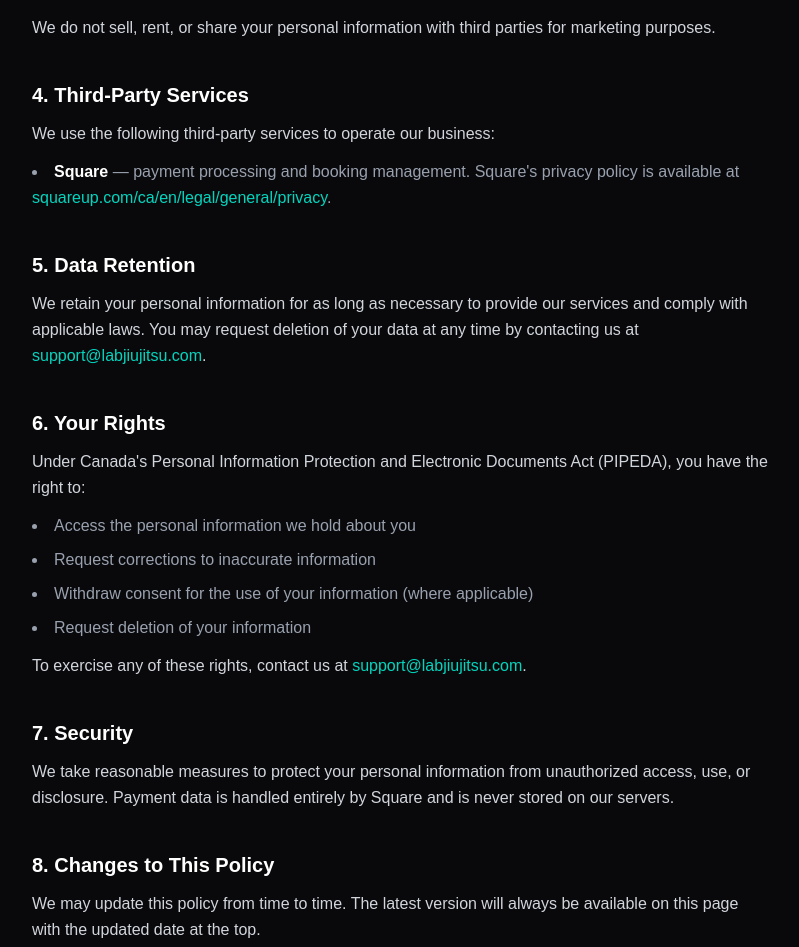
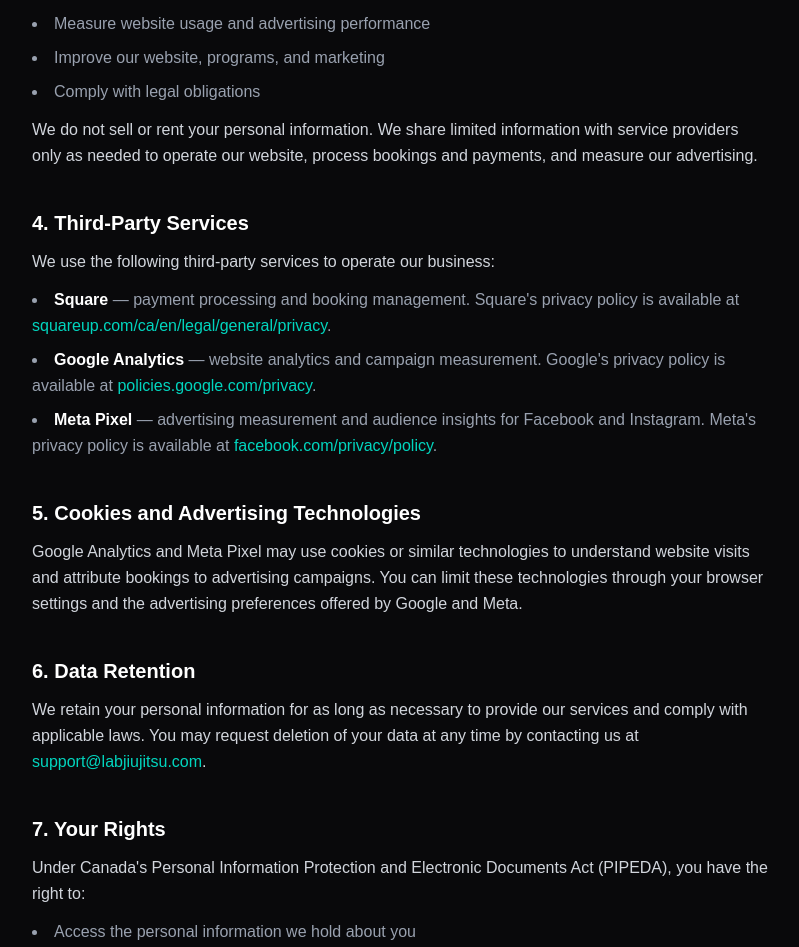
Before and after one commit to jha-manish/the-lab-bjj, a Next.js app: page /privacy in a window 1280 px wide. Shown: the part 945-1892 px from the top of the page, without its empty margins (240-1039 px from the left). Built offline with nearby package versions, Linux system fonts and the light colour scheme.

Commit message:
Install Meta Pixel and track trial leads

```diff
--- a/app/layout.tsx
+++ b/app/layout.tsx
@@ -4,6 +4,7 @@
 import Navbar from "@/components/Navbar";
 import Footer from "@/components/Footer";
 import FloatingContact from "@/components/FloatingContact";
+import MetaPixel from "@/components/MetaPixel";
 
 const BASE_URL = 'https://labjiujitsu.com'
 
@@ -74,6 +75,7 @@
         <main className="flex-1 pt-16">{children}</main>
         <Footer />
         <FloatingContact />
+        <MetaPixel />
 
         {/* Local Business structured data */}
         <Script id="local-business-jsonld" type="application/ld+json">{`
--- a/app/privacy/page.tsx
+++ b/app/privacy/page.tsx
@@ -11,7 +11,7 @@
       <div className="max-w-3xl mx-auto px-4">
         <p className="text-teal-400 font-semibold tracking-widest text-sm uppercase mb-4">Legal</p>
         <h1 className="text-4xl font-black mb-2">Privacy <span className="text-teal-400">Policy</span></h1>
-        <p className="text-gray-500 text-sm mb-12">Last updated: May 2026</p>
+        <p className="text-gray-500 text-sm mb-12">Last updated: July 2026</p>
 
         <div className="space-y-10 text-gray-300 leading-relaxed">
 
@@ -35,6 +35,7 @@
               <li>Phone number</li>
               <li>Payment information (processed securely by Square — we do not store card details)</li>
               <li>Booking and transaction history</li>
+              <li>Website activity, device information, referral source, and advertising campaign information</li>
             </ul>
           </div>
 
@@ -46,9 +47,14 @@
               <li>Send booking confirmations and reminders</li>
               <li>Respond to your inquiries</li>
               <li>Manage your membership</li>
+              <li>Measure website usage and advertising performance</li>
+              <li>Improve our website, programs, and marketing</li>
               <li>Comply with legal obligations</li>
             </ul>
-            <p className="mt-3">We do not sell, rent, or share your personal information with third parties for marketing purposes.</p>
+            <p className="mt-3">
+              We do not sell or rent your personal information. We share limited information with service providers only
+              as needed to operate our website, process bookings and payments, and measure our advertising.
+            </p>
           </div>
 
           <div>
@@ -62,11 +68,34 @@
                   squareup.com/ca/en/legal/general/privacy
                 </a>.
               </li>
+              <li>
+                <span className="text-white font-semibold">Google Analytics</span> — website analytics and campaign measurement.
+                Google&apos;s privacy policy is available at{' '}
+                <a href="https://policies.google.com/privacy" target="_blank" rel="noopener noreferrer" className="text-teal-400 hover:text-teal-300 transition-colors">
+                  policies.google.com/privacy
+                </a>.
+              </li>
+              <li>
+                <span className="text-white font-semibold">Meta Pixel</span> — advertising measurement and audience insights
+                for Facebook and Instagram. Meta&apos;s privacy policy is available at{' '}
+                <a href="https://www.facebook.com/privacy/policy/" target="_blank" rel="noopener noreferrer" className="text-teal-400 hover:text-teal-300 transition-colors">
+                  facebook.com/privacy/policy
+                </a>.
+              </li>
             </ul>
           </div>
 
           <div>
-            <h2 className="text-xl font-bold text-white mb-3">5. Data Retention</h2>
+            <h2 className="text-xl font-bold text-white mb-3">5. Cookies and Advertising Technologies</h2>
+            <p>
+              Google Analytics and Meta Pixel may use cookies or similar technologies to understand website visits and
+              attribute bookings to advertising campaigns. You can limit these technologies through your browser settings
+              and the advertising preferences offered by Google and Meta.
+            </p>
+          </div>
+
+          <div>
+            <h2 className="text-xl font-bold text-white mb-3">6. Data Retention</h2>
             <p>
               We retain your personal information for as long as necessary to provide our services and comply with applicable laws.
               You may request deletion of your data at any time by contacting us at{' '}
@@ -77,7 +106,7 @@
           </div>
 
           <div>
-            <h2 className="text-xl font-bold text-white mb-3">6. Your Rights</h2>
+            <h2 className="text-xl font-bold text-white mb-3">7. Your Rights</h2>
             <p className="mb-3">
               Under Canada&apos;s Personal Information Protection and Electronic Documents Act (PIPEDA), you have the right to:
             </p>
@@ -96,7 +125,7 @@
           </div>
 
           <div>
-            <h2 className="text-xl font-bold text-white mb-3">7. Security</h2>
+            <h2 className="text-xl font-bold text-white mb-3">8. Security</h2>
             <p>
               We take reasonable measures to protect your personal information from unauthorized access, use, or disclosure.
               Payment data is handled entirely by Square and is never stored on our servers.
@@ -104,7 +133,7 @@
           </div>
 
           <div>
-            <h2 className="text-xl font-bold text-white mb-3">8. Changes to This Policy</h2>
+            <h2 className="text-xl font-bold text-white mb-3">9. Changes to This Policy</h2>
             <p>
               We may update this policy from time to time. The latest version will always be available on this page with
               the updated date at the top.
@@ -112,7 +141,7 @@
           </div>
 
           <div>
-            <h2 className="text-xl font-bold text-white mb-3">9. Contact Us</h2>
+            <h2 className="text-xl font-bold text-white mb-3">10. Contact Us</h2>
             <p>
               If you have any questions about this privacy policy or how we handle your data, please contact us at{' '}
               <a href="mailto:support@labjiujitsu.com" className="text-teal-400 hover:text-teal-300 transition-colors">
--- a/components/ClassBookingWidget.tsx
+++ b/components/ClassBookingWidget.tsx
@@ -3,6 +3,7 @@
 import { useState, useEffect, useMemo, useRef } from 'react'
 import type { KeyboardEvent } from 'react'
 import { TRIAL_CLASSES, type TrialClass } from '@/lib/trial-classes'
+import { trackMetaLead } from '@/components/MetaPixel'
 
 const LEVEL_COLORS: Record<string, string> = {
   'Beginners':  'bg-green-500/20 text-green-400 border-green-500/30',
@@ -229,6 +230,10 @@
       if (!res.ok || data.error) throw new Error(data.error ?? 'Booking failed')
       setConfirmedBooking({ id: data.booking!.id, startAt: selectedSlot.startAt })
       setStep('confirm')
+      trackMetaLead({
+        bookingId: data.booking!.id,
+        className: selectedClass.name,
+      })
       scrollToStep()
     } catch (e) {
       setSubmitError(e instanceof Error ? e.message : 'Something went wrong')
--- /dev/null
+++ b/components/MetaPixel.tsx
@@ -0,0 +1,84 @@
+'use client'
+
+import { useEffect, useRef } from 'react'
+import { usePathname } from 'next/navigation'
+import Script from 'next/script'
+
+export const META_PIXEL_ID = '1984511812190085'
+
+declare global {
+  interface Window {
+    fbq?: (...args: unknown[]) => void
+    _fbq?: (...args: unknown[]) => void
+  }
+}
+
+function MetaRouteTracker() {
+  const pathname = usePathname()
+  const isFirstPageView = useRef(true)
+
+  useEffect(() => {
+    // The base snippet records the initial page view. Only record subsequent
+    // client-side route changes here.
+    if (isFirstPageView.current) {
+      isFirstPageView.current = false
+      return
+    }
+
+    window.fbq?.('track', 'PageView')
+  }, [pathname])
+
+  return null
+}
+
+export function trackMetaLead({
+  bookingId,
+  className,
+}: {
+  bookingId: string
+  className: string
+}) {
+  window.fbq?.(
+    'track',
+    'Lead',
+    {
+      content_name: className,
+      content_category: 'Free Trial',
+      currency: 'CAD',
+      value: 0,
+    },
+    { eventID: bookingId },
+  )
+}
+
+export default function MetaPixel() {
+  return (
+    <>
+      <Script id="meta-pixel" strategy="afterInteractive">{`
+        !function(f,b,e,v,n,t,s)
+        {if(f.fbq)return;n=f.fbq=function(){n.callMethod?
+        n.callMethod.apply(n,arguments):n.queue.push(arguments)};
+        if(!f._fbq)f._fbq=n;n.push=n;n.loaded=!0;n.version='2.0';
+        n.queue=[];t=b.createElement(e);t.async=!0;
+        t.src=v;s=b.getElementsByTagName(e)[0];
+        s.parentNode.insertBefore(t,s)}(window, document,'script',
+        'https://connect.facebook.net/en_US/fbevents.js');
+        fbq('init', '${META_PIXEL_ID}');
+        fbq('track', 'PageView');
+      `}</Script>
+
+      <noscript>
+        {/* eslint-disable-next-line @next/next/no-img-element */}
+        <img
+          height="1"
+          width="1"
+          style={{ display: 'none' }}
+          alt=""
+          src={`https://www.facebook.com/tr?id=${META_PIXEL_ID}&ev=PageView&noscript=1`}
+        />
+      </noscript>
+
+      <MetaRouteTracker />
+    </>
+  )
+}
```
